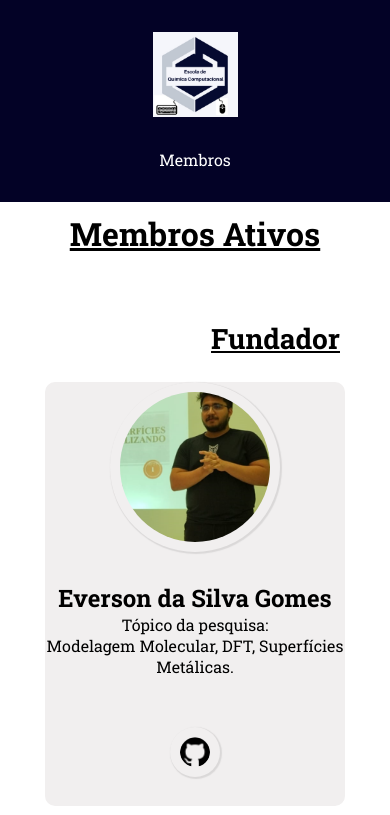
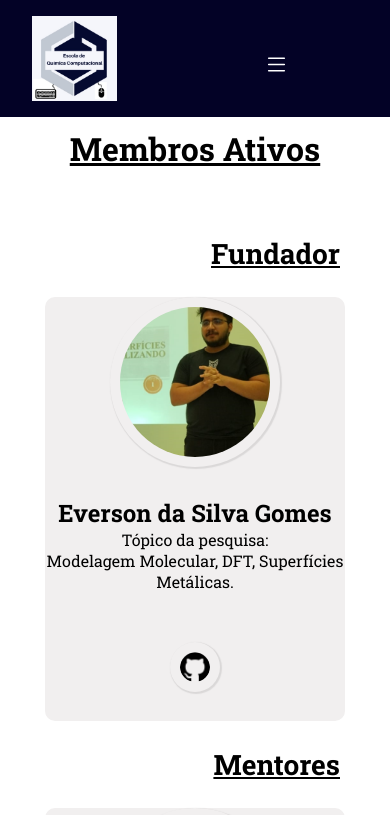
Before and after one commit to escola-quimica/Projeto-Quimica, a React (Vite) app: page /membros in a window 390 px wide. Shown: the top 815 px of the page. Built offline with nearby package versions, Linux system fonts and the light colour scheme.

Commit message:
NavBar mobile

```diff
--- a/src/Components/Layouts/NavBar.jsx
+++ b/src/Components/Layouts/NavBar.jsx
@@ -1,25 +1,32 @@
 import { Link } from "react-router-dom";
-// import { BsList } from "react-icons/bs";
+import { BsList } from "react-icons/bs";
+import { useState } from "react";
 
 import EscolaQuimicaLogo from "../imgs/logoQuimica.jpeg";
 
 import "./Navbar.css";
 
 const NavBar = () => {
+  const [mobileMenuOpen, setMobileMenuOpen] = useState(false);
+
+  const toggleMobileMenu = () => {
+    setMobileMenuOpen(!mobileMenuOpen);
+  };
+
   return (
     <header>
-      {/* <div className="mobile">
-        <BsList className="listMobile"/>
-      </div> */}
+      <nav>
+        <div className="mobile">
+          <BsList className="listMobile" onClick={toggleMobileMenu} />
+        </div>
 
-      <nav>
         <div className="logo">
           <Link to={"/"}>
             <img src={EscolaQuimicaLogo} alt="foto da logo" />
           </Link>
         </div>
 
-        <ul>
+        <ul className={mobileMenuOpen ? "mobile-menu-open" : "mobile-menu"}>
           <li>
             <Link to={"/membros"}>Membros </Link>
           </li>
--- a/src/Components/Layouts/Navbar.css
+++ b/src/Components/Layouts/Navbar.css
@@ -1,50 +1,77 @@
+/* Navbar.css */
+
 header {
   width: 100%;
   background-color: #030226;
-  padding: 2em;
+  padding: 1em 2em;
 }
 
-header nav {
+header > nav {
   display: flex;
   justify-content: space-between;
   align-items: center;
 }
 
-header nav > .logo {
+header > nav > .logo {
   width: 85px;
   height: 85px;
 }
 
-header nav .logo img {
+header > nav > .logo img {
   width: 100%;
   height: 100%;
 }
 
-header nav ul {
+header > nav > ul {
   width: 50%;
   list-style-type: none;
   display: flex;
   align-items: center;
   justify-content: center;
   gap: 25px;
+  transition: 2s;
 }
 
-header nav ul li a {
+header > nav > ul > li > a {
   color: white;
   text-decoration: none;
 }
 
-header nav ul li a:hover {
+header > nav > ul > li > a:hover {
   border-bottom: 1px solid white;
 }
 
+header > nav > .mobile {
+  display: none;
+}
+
 @media screen and (max-width: 700px) {
-  header nav {
-    flex-direction: column;
+  header > nav {
+    flex-direction: row-reverse;
+    flex-wrap: wrap;
   }
 
-  header nav ul {
-    margin-top: 2em;
-    flex-wrap: wrap;
+  header > nav > ul {
+    display: none;
+    width: 100%;
+    flex-direction: column;
+    transition: 2s;
+    margin-top: 1em;
+  }
+
+  header > nav > ul.mobile-menu-open {
+    display: flex;
+  }
+
+  header > nav > .mobile {
+    width: 50%;
+    display: block;
+    color: white;
+    text-align: center;
+    margin-top: 1em;
+  }
+
+  header > nav > .mobile > .listMobile {
+    font-size: 25px;
   }
 }
--- a/src/Components/Pages/Membros.jsx
+++ b/src/Components/Pages/Membros.jsx
@@ -122,7 +122,7 @@ const Membros = () => {
         {/* Card Joaão*/}
         <div className="card">
           <img src={membroJoao} alt="" />
-          <h1 className="nome"> João Gabriel da Silva Gomes</h1>
+          <h1 className="nome">João Gabriel da Silva Gomes</h1>
           <div className="atuacao">
             <p>Desenvolvedor Front-end</p>
             <p>Javascript</p>
```
